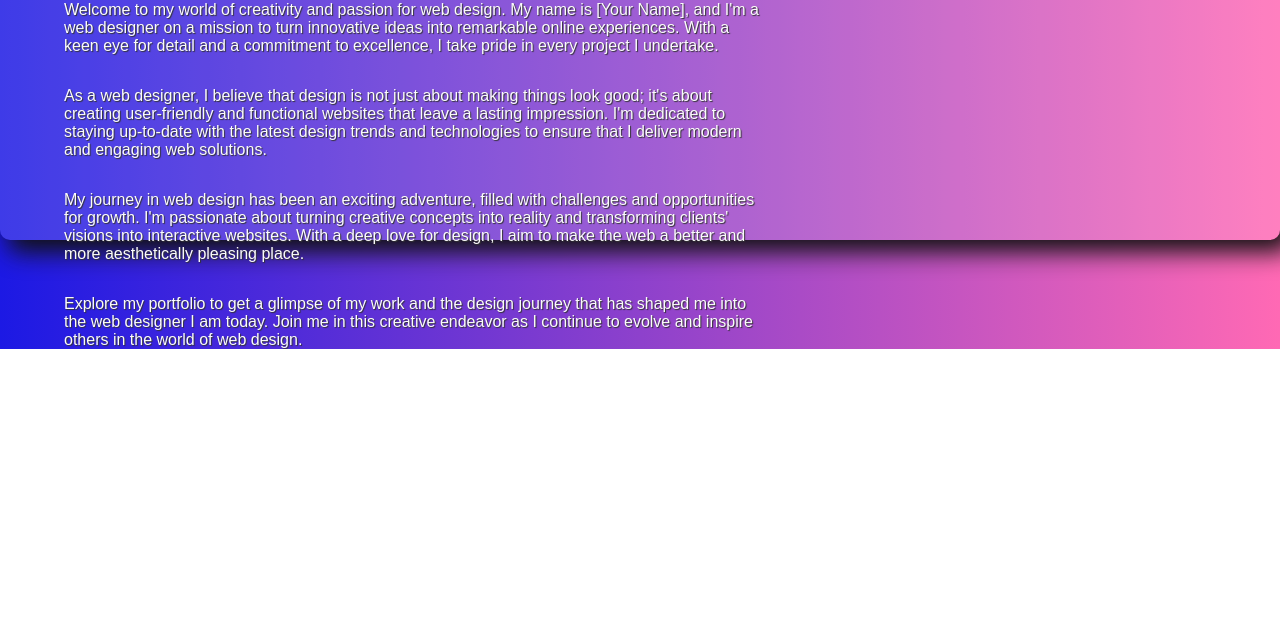
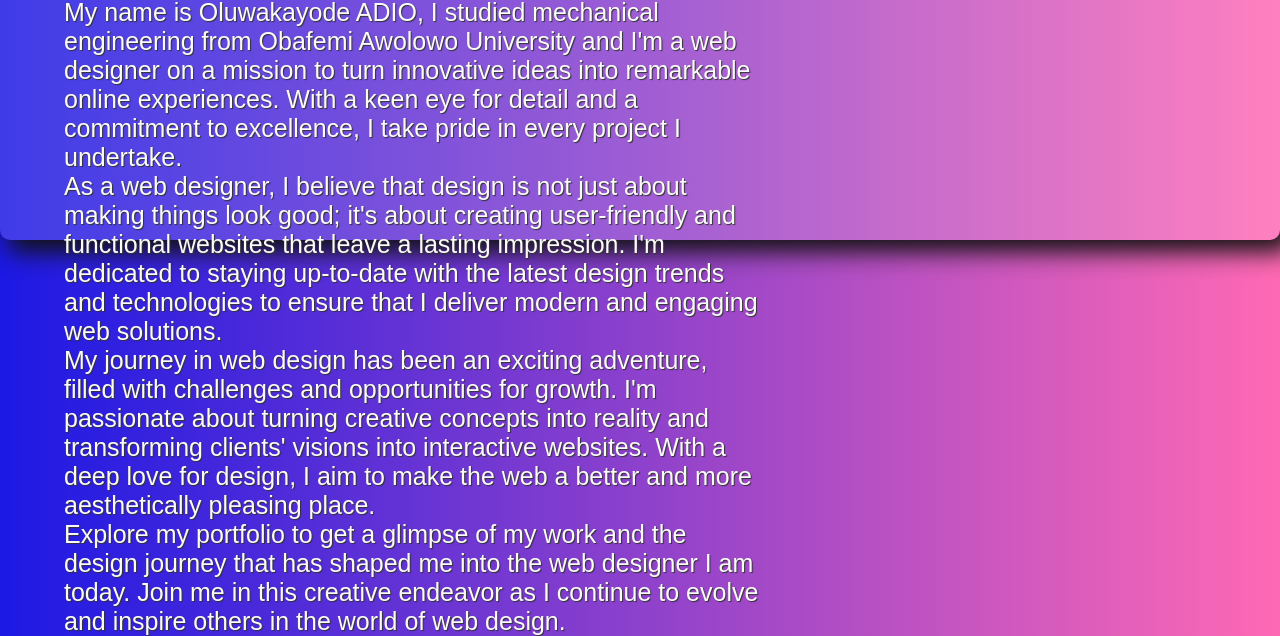
Before and after one commit to kylead10/landing-page, a plain HTML site: page About.html in a window 1280 px wide. Shown: the part 480-1116 px from the top of the page. Before the commit the page ends 829 px from the top, so only its background shows below. Drawn offline with Linux system fonts and the light colour scheme.

Commit message:
about me

```diff
--- a/About.css
+++ b/About.css
@@ -182,7 +182,8 @@ h4 {
 }
 
 p {
-  margin: 4rem 0;
+  font-weight: 300;
+  font-size: 30px;
 }
 /* responsive */
 
@@ -208,6 +209,8 @@ p {
   }
 
   p {
-    margin: 2rem 0;
+    font-weight: 400;
+    /* margin: 2rem 0; */
+    font-size: 25px;
   }
 }
--- a/About.html
+++ b/About.html
@@ -5,7 +5,7 @@
     <meta http-equiv="X-UA-Compatible" content="IE=edge" />
     <meta name="viewport" content="width=device-width, initial-scale=1.0" />
     <title>my Landing Page</title>
-    <link rel="stylesheet" href="./style.css" />
+    <link rel="stylesheet" href="./About.css" />
     <link
       rel="stylesheet"
       href="https://cdnjs.cloudflare.com/ajax/libs/font-awesome/6.2.0/css/all.min.css"
@@ -41,10 +41,11 @@
         <h2>About Me:</h2>
         <p>
           Welcome to my world of creativity and passion for web design. My name
-          is [Your Name], and I'm a web designer on a mission to turn innovative
-          ideas into remarkable online experiences. With a keen eye for detail
-          and a commitment to excellence, I take pride in every project I
-          undertake.
+          is Oluwakayode ADIO, I studied mechanical engineering from Obafemi
+          Awolowo University and I'm a web designer on a mission to turn
+          innovative ideas into remarkable online experiences. With a keen eye
+          for detail and a commitment to excellence, I take pride in every
+          project I undertake.
         </p>
 
         <p>
@@ -69,8 +70,6 @@
           in this creative endeavor as I continue to evolve and inspire others
           in the world of web design.
         </p>
-
-        <!-- You can include more details about your background, experiences, and achievements here. -->
       </header>
     </div>
     <script src="nav.js"></script>
```
